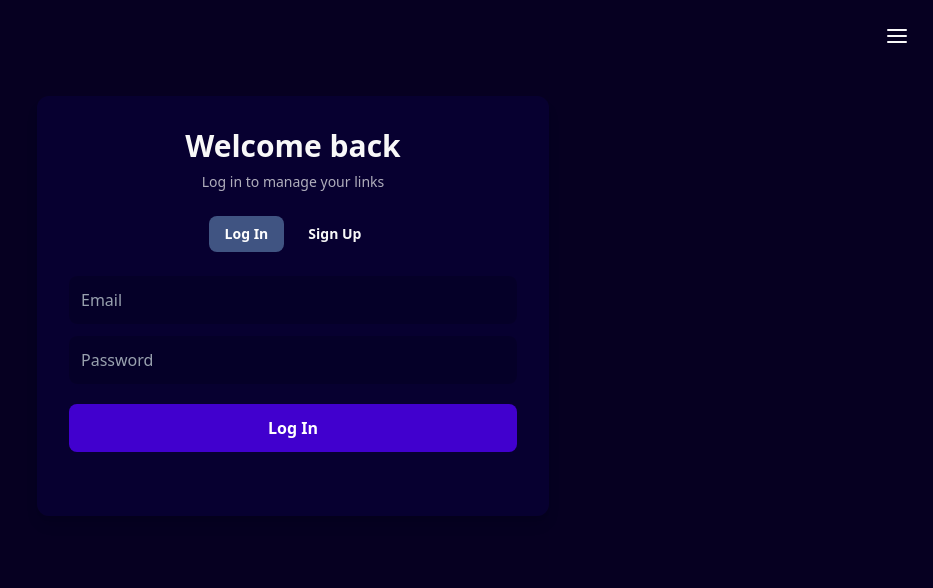
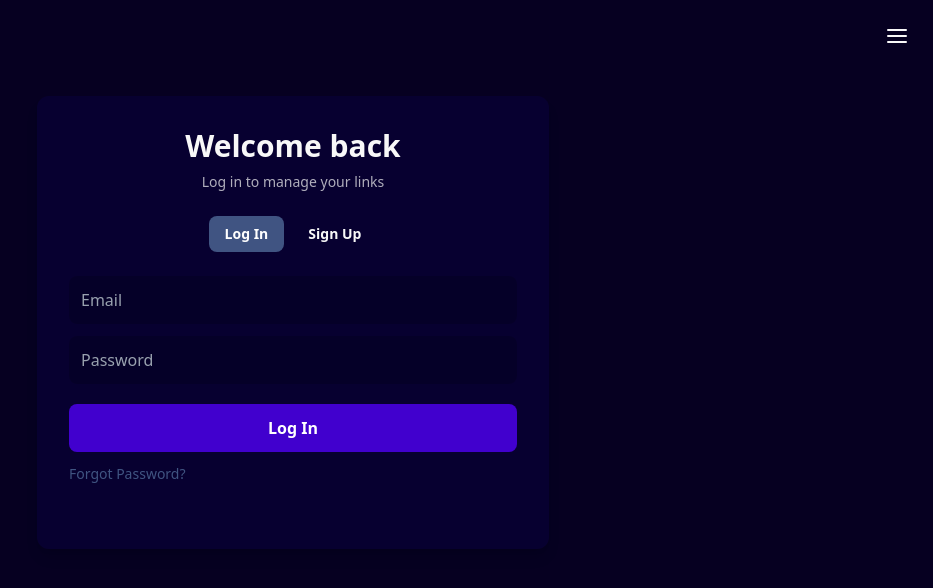
Before and after one commit to cburke6897/URL-Cutr, a React (Vite) app in the folder frontend/: page /auth in a window 1280 px wide. Shown: the top 588 px of the page, without its empty margins (347-1280 px from the left). Built offline with nearby package versions, Linux system fonts and the light colour scheme.

Commit message:
Adds 'Forgot Password?' link

```diff
--- a/frontend/src/pages/Auth.jsx
+++ b/frontend/src/pages/Auth.jsx
@@ -136,6 +136,16 @@ export default function Auth() {
             <EnterButton onClick={handleSubmit} title={submitText} text={submitText} />
             </div>
 
+            {!isSignup && (
+                <button
+                    type="button"
+                    onClick={() => navigate("/password-reset")}
+                    className="mt-3 w-full text-left text-sm font-medium text-button hover:underline"
+                >
+                    Forgot Password?
+                </button>
+            )}
+
             <div className="mt-4 min-h-6">
                 {error && (
                 <p className="text-red-600 dark:text-red-400 mt-4 font-semibold transition-colors">
```
